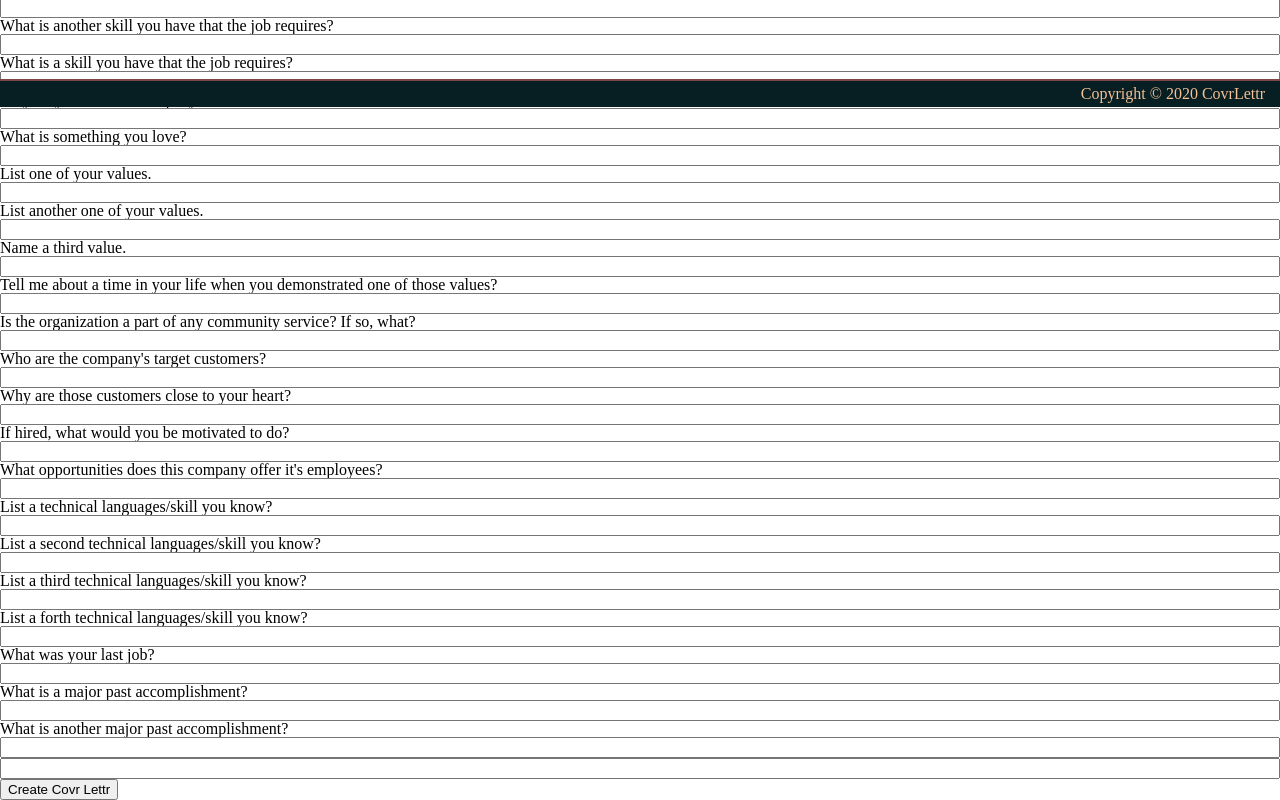
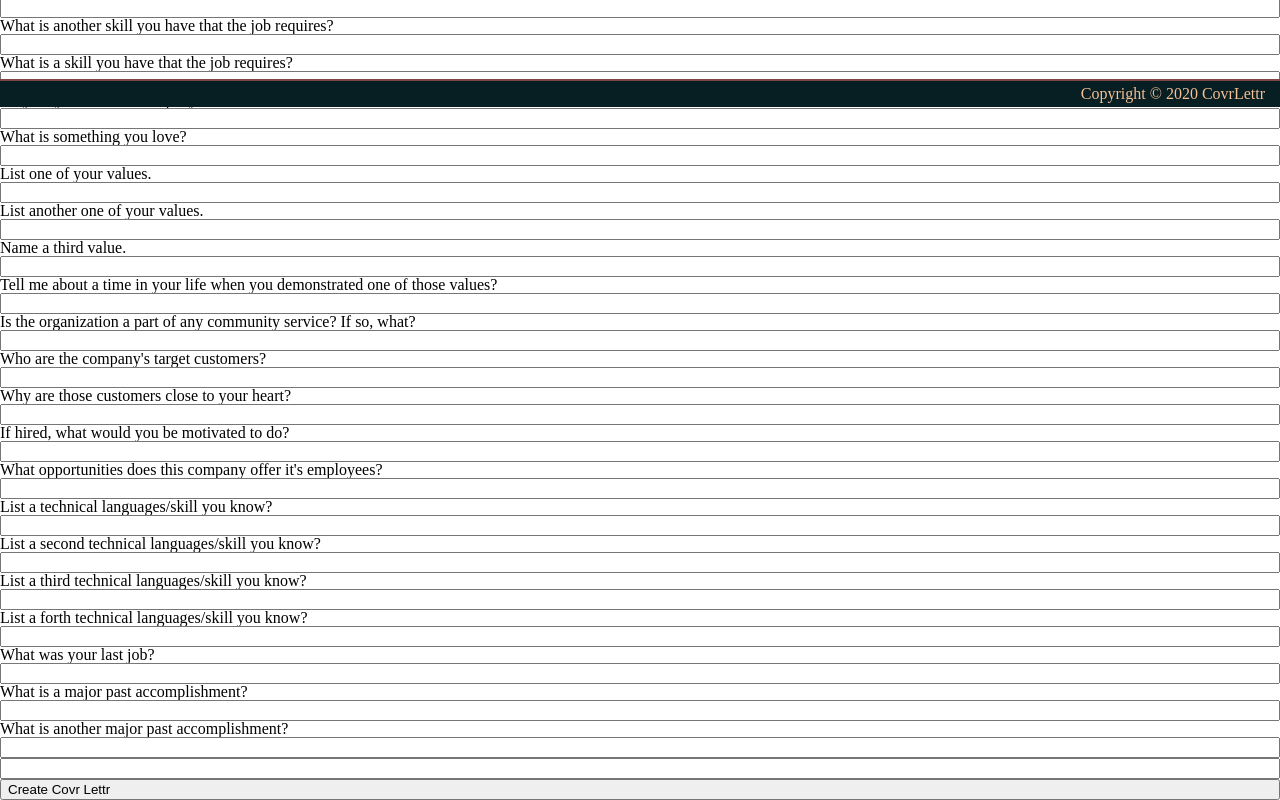
Before and after one commit to covrLettr/covrLettr-React, a React app: page / in a window 1280 px wide. Shown: the part 693-1493 px from the top of the page. Built offline with nearby package versions, Linux system fonts and the light colour scheme.

Commit message:
form stuff

```diff
--- a/src/components/Form/Form.css
+++ b/src/components/Form/Form.css
@@ -1,6 +1,6 @@
 .Form {
     display: flex;
     flex-direction: column;
-
+    overflow: scroll;
 
 }
--- a/src/components/Form/Form.js
+++ b/src/components/Form/Form.js
@@ -1,10 +1,10 @@
 import React from 'react';
 import InputForm from '../InputForm/InputForm';
-import SubmitButton from '../SubmitButton/SubmitButton.js';
+import PropTypes from 'prop-types';
 import questions from  '../../questions.js';
 import styles from './Form.css';
 
-const Form = () => {
+const Form = ({ onSubmit }) => {
   const inputFormElements = questions.map(({ nameOfQuestion, question, placeholder }, i) => (
     <InputForm key={i} nameOfQuestion={nameOfQuestion} question={question} placeholder={placeholder} />
   ));
@@ -12,13 +12,16 @@ const Form = () => {
   return (
     <form className={styles.Form}>
       {inputFormElements}
-      <aside>
-        <SubmitButton />
-      </aside>
+      <button className={styles.Form} onSubmit={onSubmit} >Create
+    Covr Lettr</button>
     </form>
   );
 
 };
 
+Form.propTypes = {
+  onSubmit: PropTypes.func.isRequired
+};
+
 
 export default Form;
--- a/src/components/SubmitButton/SubmitButton.js
+++ /dev/null
@@ -1,16 +0,0 @@
-import React from 'react';
-import PropTypes from 'prop-types';
-import styles from './submitButton.css';
-
-const SubmitButton = ({ onSubmit }) => {
-  return (
-    <button className={styles.Button} onSubmit={onSubmit} >Create
-    Covr Lettr</button>
-  );
-};
-
-SubmitButton.propTypes = {
-  onSubmit: PropTypes.func.isRequired
-};
-
-export default SubmitButton;
--- a/src/components/SubmitButton/submitButton.css
+++ /dev/null
@@ -1,4 +0,0 @@
-SubmitButton {
-    padding: 5px;
-    border-radius: 2em;
-}
```
